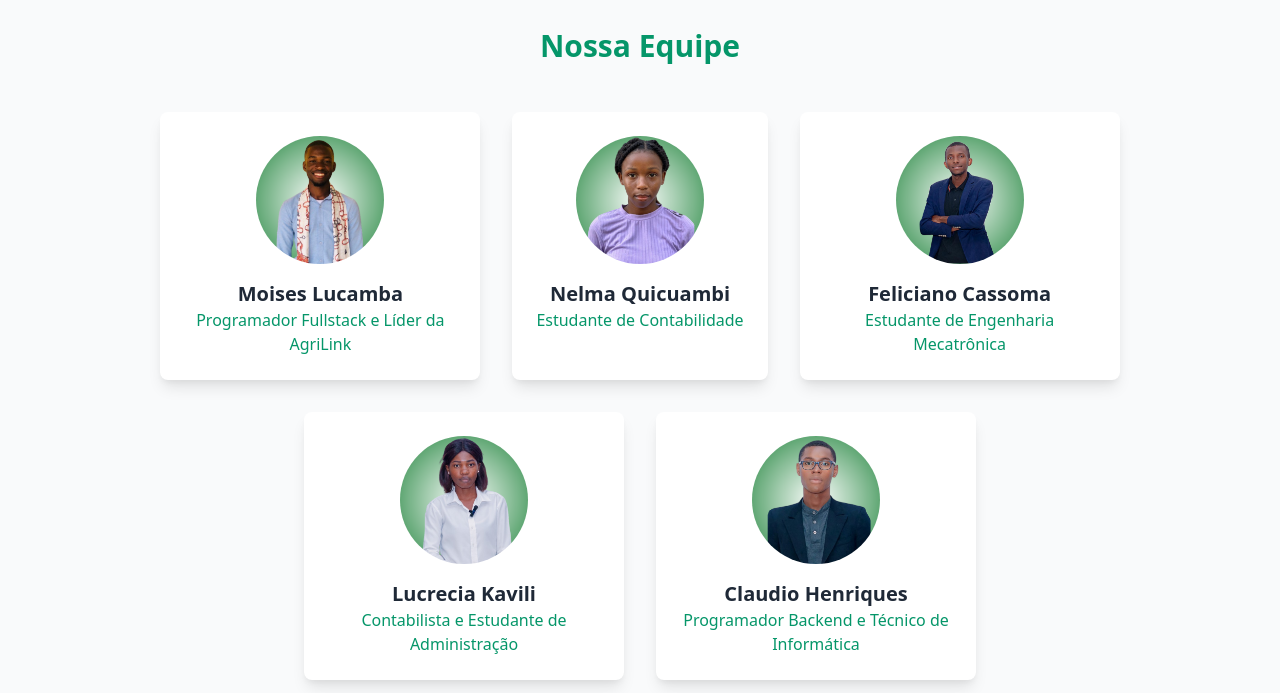
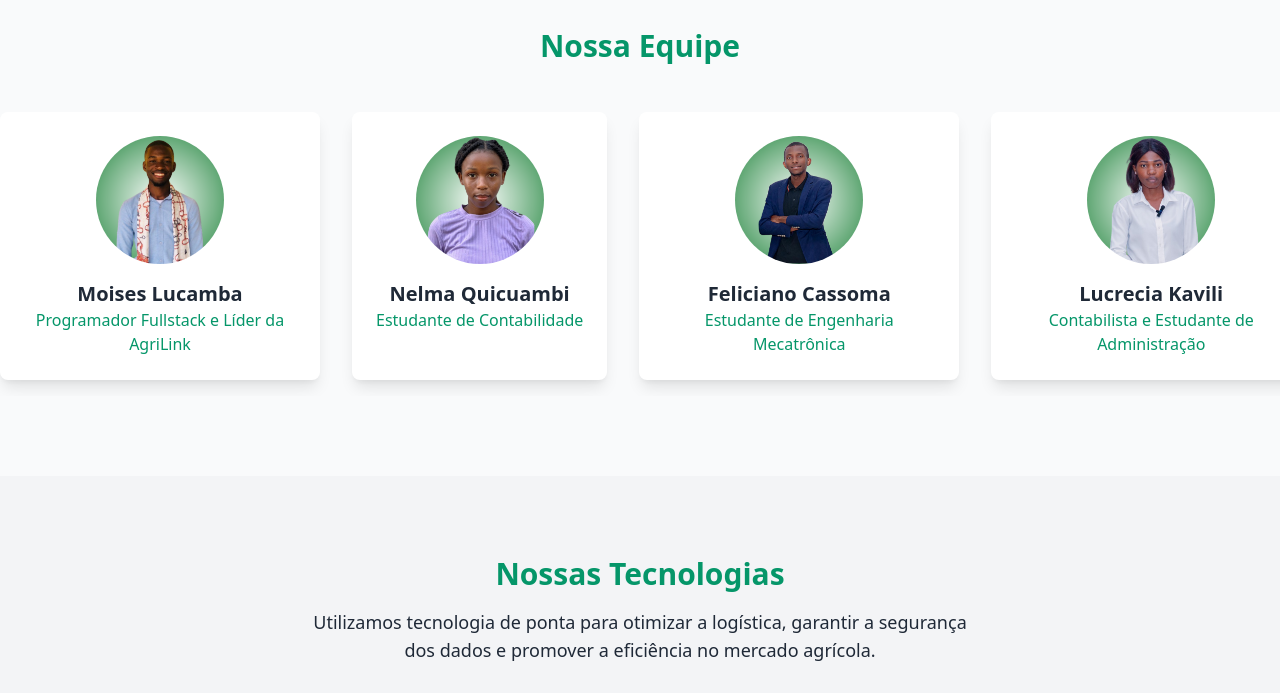
Before and after one commit to MoisesLucamba/agrilink.ao, a plain HTML site: page index.html in a window 1280 px wide. Shown: the part 1510-2203 px from the top of the page. Drawn offline with nearby package versions, Linux system fonts and the light colour scheme; a script that the page names is missing.

Commit message:
Update index.html
mas um

```diff
--- a/index.html
+++ b/index.html
@@ -101,32 +101,31 @@
     </div>
 </section>
 
-
 <!-- Equipe -->
 <section id="team" class="bg-gray-50 py-20 text-center">
     <h2 class="text-3xl font-bold text-green-600 mb-12">Nossa Equipe</h2>
-        <div class="flex flex-wrap justify-center gap-8">
-            <div class="bg-white p-6 rounded-lg shadow-lg max-w-xs">
+    <div class="flex overflow-x-auto gap-8 pb-4 scrollbar-hide">
+        <div class="bg-white p-6 rounded-lg shadow-lg max-w-xs flex-shrink-0">
             <img src="AgriLink.aoaa.png" alt="Moises Lucamba" class="rounded-full w-32 h-32 mx-auto mb-4">
             <h3 class="text-xl font-semibold">Moises Lucamba</h3>
             <p class="text-green-600">Programador Fullstack e Líder da AgriLink</p>
         </div>
-            <div class="bg-white p-6 rounded-lg shadow-lg max-w-xs">
+        <div class="bg-white p-6 rounded-lg shadow-lg max-w-xs flex-shrink-0">
             <img src="AgriLink.aooo.png" alt="Nelma Quicuambi" class="rounded-full w-32 h-32 mx-auto mb-4">
             <h3 class="text-xl font-semibold">Nelma Quicuambi</h3>
             <p class="text-green-600">Estudante de Contabilidade</p>
         </div>
-            <div class="bg-white p-6 rounded-lg shadow-lg max-w-xs">
+        <div class="bg-white p-6 rounded-lg shadow-lg max-w-xs flex-shrink-0">
             <img src="AgriLink.aoa.png" alt="Feliciano Cassoma" class="rounded-full w-32 h-32 mx-auto mb-4">
             <h3 class="text-xl font-semibold">Feliciano Cassoma</h3>
             <p class="text-green-600">Estudante de Engenharia Mecatrônica</p>
         </div>
-            <div class="bg-white p-6 rounded-lg shadow-lg max-w-xs">
+        <div class="bg-white p-6 rounded-lg shadow-lg max-w-xs flex-shrink-0">
             <img src="AgriLink.aoaaa.png" alt="Lucrecia Kavili" class="rounded-full w-32 h-32 mx-auto mb-4">
             <h3 class="text-xl font-semibold">Lucrecia Kavili</h3>
             <p class="text-green-600">Contabilista e Estudante de Administração</p>
         </div>
-            <div class="bg-white p-6 rounded-lg shadow-lg max-w-xs">
+        <div class="bg-white p-6 rounded-lg shadow-lg max-w-xs flex-shrink-0">
             <img src="AgriLink.aoo.png" alt="Claudio Henriques" class="rounded-full w-32 h-32 mx-auto mb-4">
             <h3 class="text-xl font-semibold">Claudio Henriques</h3>
             <p class="text-green-600">Programador Backend e Técnico de Informática</p>
```
Lines whose indentation alone changed are shown as unchanged.
